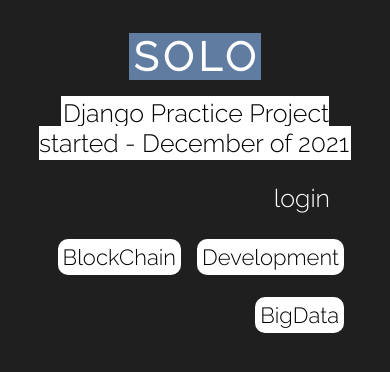
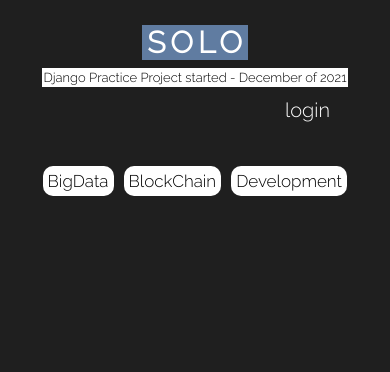
Before and after one commit to sauravDutt/solo, a Django app: page / in a window 390 px wide. Shown: the top 372 px of the page. Run offline with Django 3.2, Linux system fonts and the light colour scheme; data comes from the database, SQL or seed files in the repository.

Commit message:
Just added some more stuff

```diff
--- a/templates/main.html
+++ b/templates/main.html
@@ -71,6 +71,19 @@
             .mainApp {
                 width: 320px;
             }
+            .logo {
+                font-size: 30px;
+            }
+            .homeTimeBeing {
+                font-size: 13px;
+            }
+            .login {
+                font-size: 20px;
+            }
+            .topicsBtn a{
+                font-size: 17px;
+                margin: 2px;
+            }
         }
     </style>
 
```
